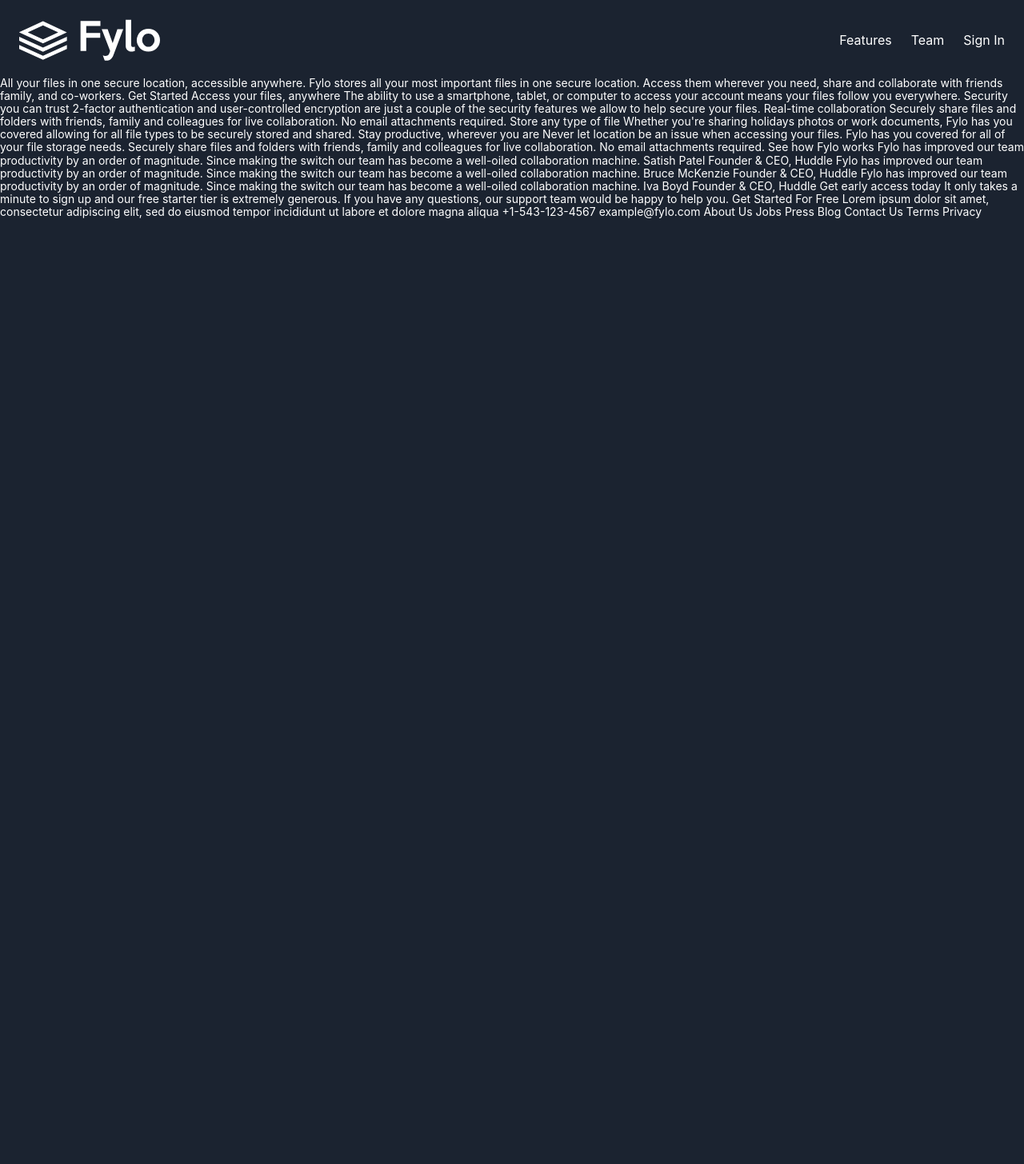
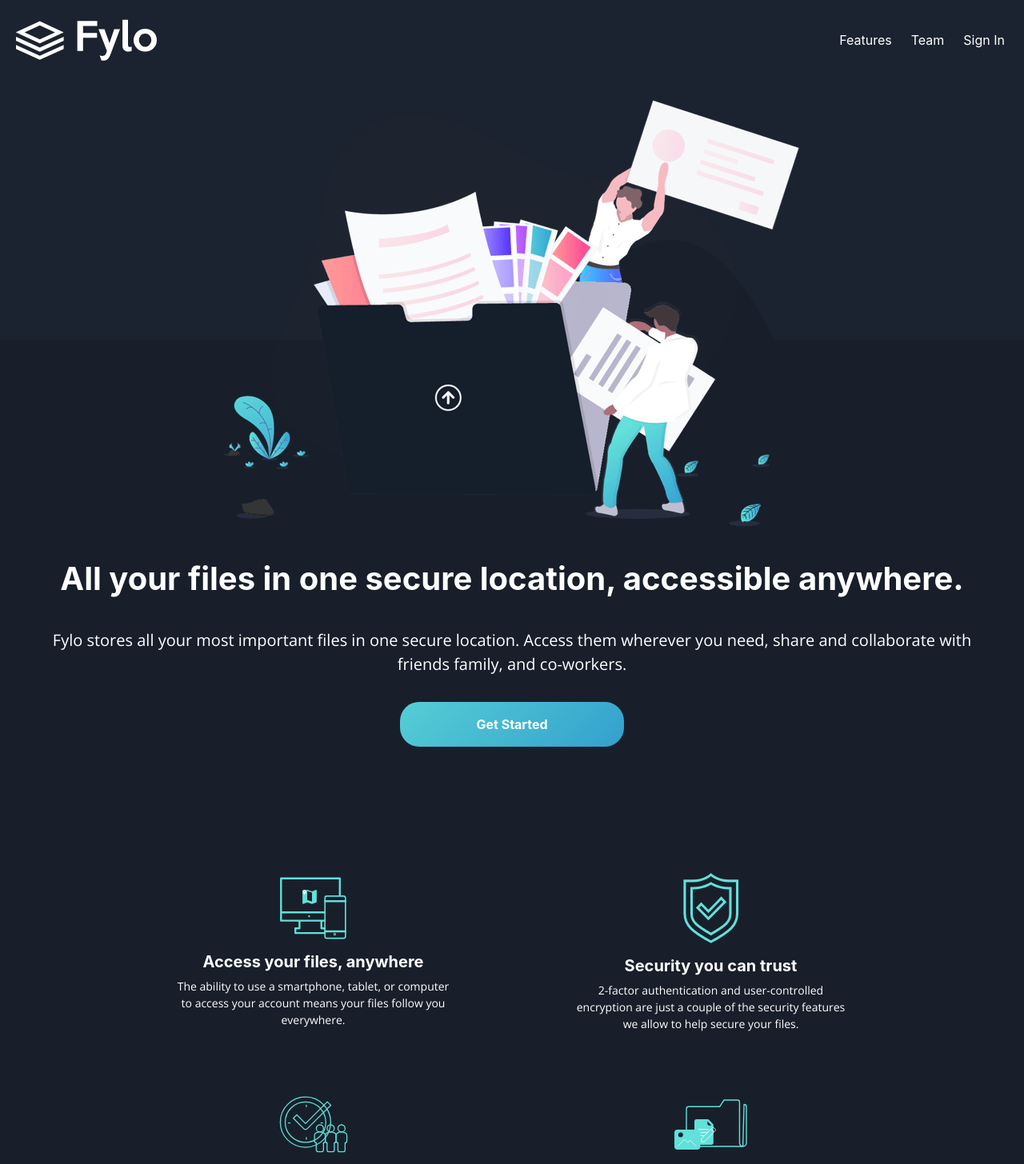
Before and after one commit to pchupchu/Fylo-dark-theme-landing-page, a React (Create React App) app: page / in a window 1280 px wide. Shown: the top 1456 px of the page at 80% size. Before the commit the page ends 824 px from the top, so only its background shows below. Built offline with nearby package versions, Linux system fonts and the light colour scheme.

Commit message:
Add Hero and About

```diff
--- /dev/null
+++ b/src/components/About/About.css
@@ -0,0 +1,67 @@
+.about {
+  padding: 80px 27px;
+}
+
+@media screen and (min-width: 960px) {
+  .about {
+    padding-top: 118px;
+    padding-bottom: 137px;
+  }
+}
+
+.about__list {
+  margin: 0;
+  padding-left: 0;
+  list-style: none;
+  display: grid;
+  grid-template-columns: repeat(auto-fit, minmax(320px, 350px));
+  row-gap: 80px;
+  column-gap: 147px;
+  justify-content: center;
+}
+
+.about__item {
+  display: flex;
+  flex-direction: column;
+  align-items: center;
+  justify-content: center;
+}
+
+.about__image {
+  max-width: 78px;
+  max-height: 78px;
+  margin-bottom: 24px;
+}
+
+@media screen and (min-width: 960px) {
+  .about__image {
+    max-width: 100px;
+    max-height: 100px;
+    margin-bottom: 16px;
+  }
+}
+
+
+.about__title {
+  text-align: center;
+  font-size: 18px;
+  font-weight: 700;
+  line-height: 24px;
+  margin: 0 0 8px;
+}
+
+@media screen and (min-width: 960px) {
+  .about__title {
+    font-size: 20px;
+  }
+}
+
+
+.about__text {
+  font-family: 'Open Sans';
+  text-align: center;
+  font-size: 14px;
+  font-weight: 400;
+  line-height: 21px;
+  margin: 0;
+}
--- /dev/null
+++ b/src/components/About/About.js
@@ -0,0 +1,43 @@
+import './About.css';
+import computer from '../../images/icon-access-anywhere.svg';
+import shield from '../../images/icon-security.svg';
+import clock from '../../images//icon-collaboration.svg';
+import folder from '../../images/icon-any-file.svg';
+
+
+function About() {
+  return (
+    <div className="about">
+      <ul className='about__list'>
+        <li className='about__item'>
+          <img className="about__image" src={computer} alt="computer and phone" />
+          <h2 className='about__title'>Access your files, anywhere</h2>
+          <p className='about__text'>The ability to use a smartphone, tablet, or computer to access your account means your
+  files follow you everywhere.</p>
+        </li>
+        <li className='about__item'>
+          <img className="about__image" src={shield} alt="shield" />
+          <h2 className='about__title'>Security you can trust</h2>
+          <p className='about__text'>2-factor authentication and user-controlled encryption are just a couple of the security
+  features we allow to help secure your files.</p>
+        </li>
+        <li className='about__item'>
+          <img className="about__image" src={clock} alt="clock and people" />
+          <h2 className='about__title'>Real-time collaboration</h2>
+          <p className='about__text'>Securely share files and folders with friends, family and colleagues for live collaboration.
+  No email attachments required.</p>
+        </li>
+        <li className='about__item'>
+          <img className="about__image" src={folder} alt="folder" />
+          <h2 className='about__title'>Store any type of file</h2>
+          <p className='about__text'>Whether you're sharing holidays photos or work documents, Fylo has you covered allowing for all
+  file types to be securely stored and shared.</p>
+        </li>
+
+
+      </ul>
+    </div>
+  );
+}
+
+export default About;
--- a/src/components/App/App.css
+++ b/src/components/App/App.css
@@ -9,4 +9,30 @@
     align-items: center; */
     -moz-osx-font-smoothing: grayscale;
     -webkit-font-smoothing: antialiased;
+
+    position: relative;
+/*
+    background-color: var(--dark-blue);
+    background-position-y: 420px; */
+
+
   }
+
+  /* .app::after{
+    content: '';
+    background-color: red;
+    position: absolute;
+    top: 420px;
+    left: 0;
+    height: 100%;
+
+  }
+
+  .app__container {
+    content: '';
+    background-color: red;
+    position: absolute;
+    top: 420px;
+    left: 0;
+    height: 100vh;
+  } */
--- a/src/components/App/App.js
+++ b/src/components/App/App.js
@@ -1,37 +1,15 @@
+import About from '../About/About';
 import Header from '../Header/Header';
+import Hero from '../Hero/Hero';
 import './App.css'
 
 function App() {
   return (
-    <div className="app">
+    <div className='app'>
       <Header />
+      <Hero />
+      <About />
       <p>
-  All your files in one secure location, accessible anywhere.
-
-  Fylo stores all your most important files in one secure location. Access them wherever
-  you need, share and collaborate with friends family, and co-workers.
-
-  Get Started
-
-  Access your files, anywhere
-
-  The ability to use a smartphone, tablet, or computer to access your account means your
-  files follow you everywhere.
-
-  Security you can trust
-
-  2-factor authentication and user-controlled encryption are just a couple of the security
-  features we allow to help secure your files.
-
-  Real-time collaboration
-
-  Securely share files and folders with friends, family and colleagues for live collaboration.
-  No email attachments required.
-
-  Store any type of file
-
-  Whether you're sharing holidays photos or work documents, Fylo has you covered allowing for all
-  file types to be securely stored and shared.
 
   Stay productive, wherever you are
 
--- a/src/components/Header/Header.css
+++ b/src/components/Header/Header.css
@@ -2,7 +2,8 @@
   display: flex;
   align-items: center;
   justify-content: space-between;
-  margin: 24px 24px 20px;
+  padding: 24px 24px 24px 20px;
+  box-sizing: border-box;
   flex-shrink: 0;
 }
 
--- a/src/components/Header/Header.js
+++ b/src/components/Header/Header.js
@@ -3,16 +3,16 @@ import logo from '../../images/logo.svg'
 
 function Header() {
   return (
-    <div className="header">
+    <header className="header">
       <img className="header__logo" src={logo} alt="logo" />
-      <nav className='header__navigation'>
+      <nav>
         <ul className='header__links'>
           <li><a className='header__link' href=' '>Features</a></li>
           <li><a className='header__link' href=' '>Team</a></li>
           <li><a className='header__link' href=' '>Sign In</a></li>
         </ul>
       </nav>
-    </div>
+    </header>
   );
 }
 
--- /dev/null
+++ b/src/components/Hero/Hero.css
@@ -0,0 +1,79 @@
+.hero {
+  display: flex;
+  flex-direction: column;
+  align-items: center;
+  justify-content: center;
+  padding: 24px 28px 40px;
+  background-image: url('../../images/bg-curvy-mobile.svg');
+  background-repeat: no-repeat;
+  background-size: contain;
+  background-position-y: 200px;
+  background-position-x: -17px;
+}
+
+.hero__image {
+  padding: 0 8px;
+  width: 100%;
+  max-width: 720px;
+  margin-bottom: 33px;
+}
+
+@media screen and (min-width: 960px) {
+  .hero__image {
+    margin-bottom: 36px;
+  }
+}
+
+.hero__title {
+  text-align: center;
+  font-size: 24px;
+  font-weight: 700;
+  line-height: 36px;
+  margin: 0 0 15px;
+}
+
+@media screen and (min-width: 960px) {
+  .hero__title {
+  font-size: 40px;
+  line-height: 60px;
+  margin-bottom: 32px;
+  }
+}
+
+.hero__text {
+  font-family: 'Open Sans';
+  text-align: center;
+  font-size: 14px;
+  font-weight: 400;
+  line-height: 21px;
+  margin: 0 16px 32px;
+}
+
+@media screen and (min-width: 960px) {
+  .hero__text {
+  font-size: 20px;
+  line-height: 30px;
+  }
+}
+
+.hero__button {
+  width: 64%;
+  max-width: 280px;
+  height: 48px;
+  border: none;
+  cursor: pointer;
+  background-image: linear-gradient(135deg, var(--cyan) -42.11%, var(--light-blue) 100%);
+  box-shadow: drop-shadow(2px 3px 6px var(--shadow));
+  border-radius: 24px;
+  color: var(--white);
+  font-size: 14px;
+  font-weight: 700;
+}
+
+@media screen and (min-width: 960px) {
+  .hero__button {
+    height: 56px;
+    background-color: var(--cyan-button);
+    font-size: 16px;
+  }
+}
--- /dev/null
+++ b/src/components/Hero/Hero.js
@@ -0,0 +1,16 @@
+import './Hero.css';
+import hero from '../../images/illustration-intro.png'
+
+function Hero() {
+  return (
+    <div className="hero">
+      <img className="hero__image" src={hero} alt="people with papers" />
+      <h1 className='hero__title'>All your files in one secure location, accessible anywhere.</h1>
+      <p className='hero__text'>Fylo stores all your most important files in one secure location. Access them wherever
+  you need, share and collaborate with friends family, and co-workers.</p>
+      <button className='hero__button'>Get Started</button>
+    </div>
+  );
+}
+
+export default Hero;
--- a/src/index.css
+++ b/src/index.css
@@ -7,7 +7,9 @@ body {
   font-family: -apple-system, BlinkMacSystemFont, 'Raleway', 'Open Sans', Arial, Helvetica, sans-serif;
   -webkit-font-smoothing: antialiased;
   -moz-osx-font-smoothing: grayscale;
-  background-color: var(--saturated-dark-blue);
+  /* background-color: var(--saturated-dark-blue); */
+  background-image: linear-gradient(180deg, var(--saturated-dark-blue) 425px, var(--dark-blue) 1%);
+
   color: var(--white);
 }
 
@@ -17,9 +19,11 @@ body {
   --dark-blue: #181f2b;
   --very-dark-blue: #0b1524;
   --pale-blue: #202a3c;
-  --cyan: #62e0d9;
-  --light-blue: #339ecc;
+  --cyan: #63e1d9;
+  --cyan-button: #8adae3;
+  --light-blue: #34a0cd;
   --light-red: #ff4242;
+  --shadow: rgba(0, 0, 0, 0.16);
   /*
 - Dark Blue (intro and email sign up background): #1c2431
 - Dark Blue (main background): #181f2a
```
Also changed, not shown: src/components/Advantages/Advantages.js (added, +12 -0 lines), src/components/Advantages/Advantages.css (added).
